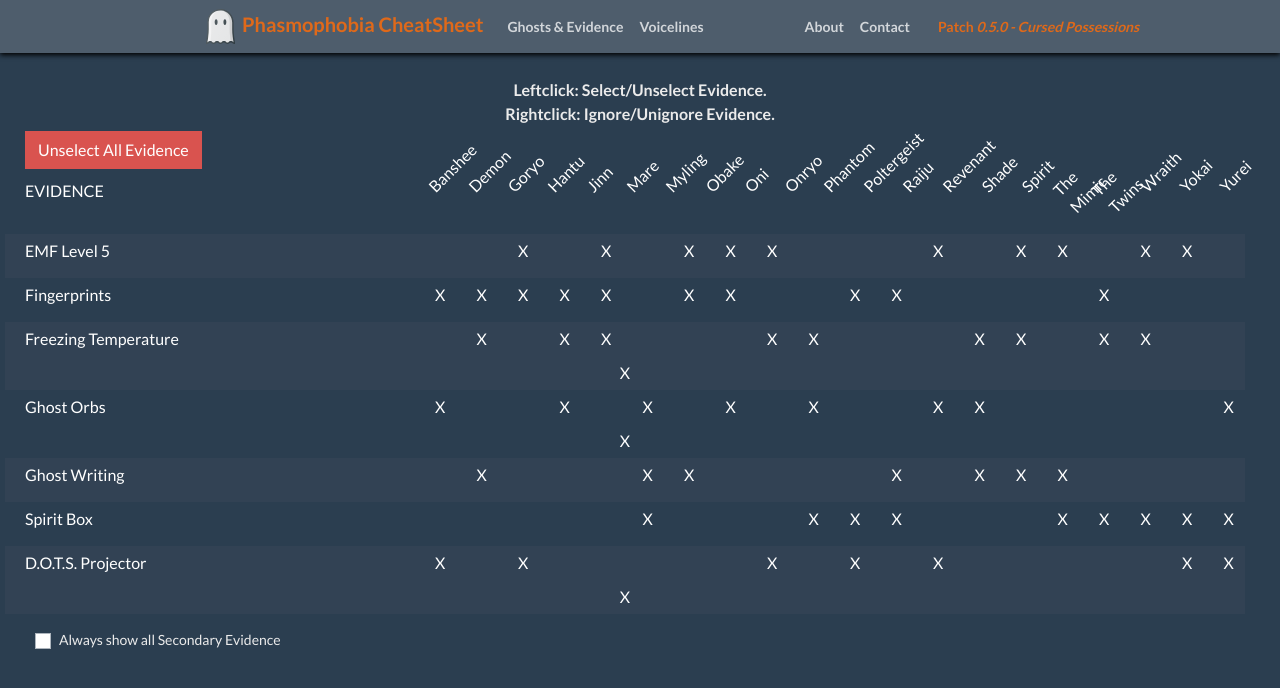
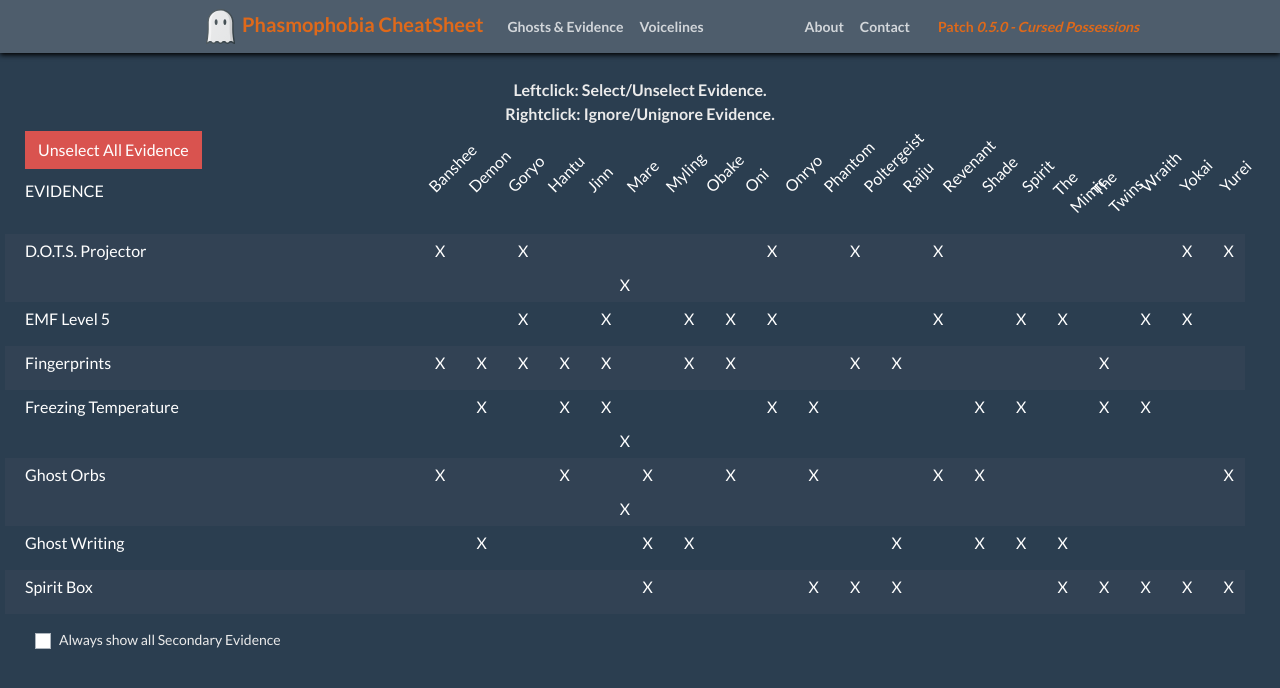
Before and after one commit to un0btanium/phasmophobia-cheatsheet, a React (Create React App) app: page / in a window 1280 px wide. Shown: the top 688 px of the page. Built offline with nearby package versions, Linux system fonts and the light colour scheme.

Commit message:
reduce evidence redundancy and remove unused ghost fields in data.json

```diff
--- a/src/App.js
+++ b/src/App.js
@@ -31,6 +31,9 @@
   	constructor(props) {
 		super(props);
 
+		data.primaryevidence = [];
+		data.secondaryevidence = [];
+
 		let ghostNames = [];
 		let ghostsByName = {};
 		let selectedGhosts = {};
@@ -39,20 +42,37 @@
 		let selectedEvidence = {};
 		let ignoredEvidence = {};
 		let remainingEvidence = {};
+
 		// TODO add tooltip info for each ghost (copy ingame texts)
 
 		for (let ghost of data.ghosts) {
+			ghost.evidence = ghost.primaryEvidences.concat(ghost.secondaryEvidences);
+			for (let primaryEvidence of ghost.primaryEvidences) {
+				console.log(data.primaryevidence)
+				if (!data.primaryevidence.includes(primaryEvidence)) {
+					data.primaryevidence.push(primaryEvidence);
+				}
+			}
+			for (let secondaryEvidence of ghost.secondaryEvidences) {
+				console.log(data.secondaryevidence)
+				if (!data.secondaryevidence.includes(secondaryEvidence)) {
+					data.secondaryevidence.push(secondaryEvidence);
+				}
+			}
+
 			selectedGhosts[ghost.name] = false;
 			ignoredGhosts[ghost.name] = false;
 			ghostsByName[ghost.name] = ghost;
 			ghostNames.push(ghost.name);
 		}
 
+
 		let sortAlphabetically = (a, b) => {
 			if(a < b) { return -1; }
 			if(a > b) { return 1; }
 			return 0;
 		}
+		data.primaryevidence.sort(sortAlphabetically);
 		ghostNames.sort(sortAlphabetically);
 		for (let voicelineName in data.voicelines) {
 			data.voicelines[voicelineName].sort(sortAlphabetically);
@@ -108,11 +128,9 @@
 			resetSelected: this.resetSelected
 
 		};
-
 	}
 
   	render() {
-
 		return (
 			<Router>
 				<div className="full-screenable-node">
--- a/src/phasmophobia-data/data.js
+++ b/src/phasmophobia-data/data.js
@@ -1,104 +1,37 @@
-var data ={
+var data = {
 	"patchVersion": "0.5.0 - Cursed Possessions",
-	"primaryevidence": [
-		"EMF Level 5",
-		"Fingerprints",
-		"Freezing Temperature",
-		"Ghost Orbs",
-		"Ghost Writing",
-		"Spirit Box",
-		"D.O.T.S. Projector"
-	],
-	"secondaryevidence": [
-		"Chance to throw objects at great speeds",
-		"More ghost activity and events when there are more people are nearby",
-		"Smudge sticks stop attacks for 3 min instead of 1.5",
-		"Stepping in salt leaves no UV footprints",
-		"Can teleport to a random player when not hunting",
-		"Looking at the ghost drops sanity by 0.4% each second instead of 0.2%",
-		"Taking a photo makes the ghost temporarily disappear",
-		"Blinks slower during hunts (1s to 2s instead of 0.3s to 1s)",
-		"Throws multiple objects at once and reduces sanity by the number of thrown items times 2",
-		"Targets and hunts one player until killed (If the player is not in the building, it does a regular hunt)",
-		"Can start a hunt early regardless the avarage sanity if it sees a player long enough",
-		"The Crucifixs effective radius is 5m instead of 3m",
-		"Only choosen player can finish the 'Repel a ghost while it is chasing' objective",
-		"Can lower the sanity of all players within a certain range by 25%",
-		"During a hunt it travels faster when chasing a target until it comes close",
-		"Cannot use abilities when the locations power is turned off",
-		"Can hunt at 60 % avg sanity when lights are turned off",
-		"Cannot turn on lights",
-		"Very fast when chasing a player during a hunt (2x normal speed)",
-		"Very slow when not chasing anyone during a hunt (1/2 of normal speed)",
-		"Less chance of ghost activity and ghost events when more than 1 player is nearby",
-		"Lower chance of initiating a hunt when more than 1 player is nearby",
-		"Can initiate a hunt at an avarage sanity of 70%",
-		"Successful answers from the ouja board lowers sanity by 40% instead of 50%",
-		"Ghost event drops sanity by 0.4% per second instead of 0.2%",
-		"Smudging will make it roam less on average for 1.5 min",
-		"Can initiate a hunt at an avarage sanity of 80% if players are talking nearby",
-		"During a hunt it only can hear sounds in a radius of 2m",
-		"Walking speed is affected by room temperature when hunting and not chasing",
-		"1.8 m/s below 10°C/50°F - 1.4 m/s above 10°C/50°F",
-		"D.O.T.S. only visible through a video cam and no players in the room",
-		"Less likely to roam when not hunting",
-		"Always gives the D.O.T.S. evidence on nightmare difficulty",
-		"More sounds on the parabolic mic",
-		"During a hunt footstep sounds can only be heard when 10m or closer (similar to electronic interference)",
-		"Can initiate a hunt when any flames are extinguished regardless of average sanity",
-		"Chance for the ability increases everytime a player is killed",
-		"Lit candles act as crucifixes. Blown out when successfuly prevented a hunt",
-		"Main twin primary stays in the ghost room, makes freezing and spirit box",
-		"Secondary twin wanders around interacting with the environment",
-		"Secondary twin cannot interact with motion sensors, spirit box or make freezing",
-		"Either Twin can initiate a Hunt but not simultaneously",
-		"While hunting it has an increased movement speed when it touches electronic equipment",
-		"It doesn't matter if the equipment lies on the floor or held by a player",
-		"Abilities only affected by player equipment and not location electrics like TVs or lights",
-		"Can initiate a hunt at an avarage sanity of 70% if there is electrical equipment nearby",
-		"Reduced chance to leave fingerprints",
-		"Low chance to leave fingerprints with 6 fingers",
-    "Fingerprints disappear earlier (60s) than other ghosts (120s)",
-		"Always gives the Fingerprints evidence on nightmare difficulty"
-	],
 	"ghosts": [
 		{
 			"name": "Spirit",
-			"description":"",
-			"uniquestrength": "",
-			"weaknesses": "",
-			"evidence": [
+			"primaryEvidences": [
 				"EMF Level 5",
 				"Ghost Writing",
-				"Spirit Box",
-
+				"Spirit Box"
+			],
+			"secondaryEvidences": [
 				"Smudge sticks stop attacks for 3 min instead of 1.5"
 			]
 		},
 		{
 			"name": "Wraith",
-			"description":"",
-			"uniquestrength": "",
-			"weaknesses": "",
-			"evidence": [
+			"primaryEvidences": [
 				"EMF Level 5",
 				"Spirit Box",
-				"D.O.T.S. Projector",
-
+				"D.O.T.S. Projector"
+			],
+			"secondaryEvidences": [
 				"Stepping in salt leaves no UV footprints",
 				"Can teleport to a random player when not hunting"
 			]
 		},
 		{
 			"name": "Phantom",
-			"description":"",
-			"uniquestrength": "",
-			"weaknesses": "",
-			"evidence": [
+			"primaryEvidences": [
 				"Spirit Box",
 				"Fingerprints",
 				"D.O.T.S. Projector",
-
+			],
+			"secondaryEvidences": [
 				"Looking at the ghost drops sanity by 0.4% each second instead of 0.2%",
 				"Taking a photo makes the ghost temporarily disappear",
 				"Blinks slower during hunts (1s to 2s instead of 0.3s to 1s)"
@@ -106,27 +39,23 @@
 		},
 		{
 			"name": "Poltergeist",
-			"description":"",
-			"uniquestrength": "",
-			"weaknesses": "",
-			"evidence": [
+			"primaryEvidences": [
 				"Spirit Box",
 				"Ghost Writing",
 				"Fingerprints",
-
+			],
+			"secondaryEvidences": [
 				"Throws multiple objects at once and reduces sanity by the number of thrown items times 2"
 			]
 		},
 		{
 			"name": "Banshee",
-			"description":"",
-			"uniquestrength": "",
-			"weaknesses": "",
-			"evidence": [
+			"primaryEvidences": [
 				"Ghost Orbs",
 				"Fingerprints",
 				"D.O.T.S. Projector",
-
+			],
+			"secondaryEvidences": [
 				"Targets and hunts one player until killed (If the player is not in the building, it does a regular hunt)",
 				"The Crucifixs effective radius is 5m instead of 3m",
 				"Only choosen player can finish the 'Repel a ghost while it is chasing' objective"
@@ -134,14 +63,12 @@
 		},
 		{
 			"name": "Jinn",
-			"description":"",
-			"uniquestrength": "",
-			"weaknesses": "",
-			"evidence": [
+			"primaryEvidences": [
 				"Freezing Temperature",
 				"EMF Level 5",
 				"Fingerprints",
-
+			],
+			"secondaryEvidences": [
 				"During a hunt it travels faster when chasing a target until it comes close",
 				"Can lower the sanity of all players within a certain range by 25%",
 				"Cannot use abilities when the locations power is turned off"
@@ -149,56 +76,48 @@
 		},
 		{
 			"name": "Mare",
-			"description":"",
-			"uniquestrength": "",
-			"weaknesses": "",
-			"evidence": [
+			"primaryEvidences": [
 				"Ghost Orbs",
 				"Spirit Box",
 				"Ghost Writing",
-
+			],
+			"secondaryEvidences": [
 				"Can hunt at 60 % avg sanity when lights are turned off",
 				"Cannot turn on lights"
 			]
 		},
 		{
 			"name": "Revenant",
-			"description":"",
-			"uniquestrength": "",
-			"weaknesses": "",
-			"evidence": [
+			"primaryEvidences": [
 				"Freezing Temperature",
 				"Ghost Orbs",
 				"Ghost Writing",
-
+			],
+			"secondaryEvidences": [
 				"Very fast when chasing a player during a hunt (2x normal speed)",
 				"Very slow when not chasing anyone during a hunt (1/2 of normal speed)"
 			]
 		},
 		{
 			"name": "Shade",
-			"description":"",
-			"uniquestrength": "",
-			"weaknesses": "",
-			"evidence": [
+			"primaryEvidences": [
 				"Freezing Temperature",
 				"EMF Level 5",
 				"Ghost Writing",
-
+			],
+			"secondaryEvidences": [
 				"Less chance of ghost activity and ghost events when more than 1 player is nearby",
 				"Lower chance of initiating a hunt when more than 1 player is nearby"
 			]
 		},
 		{
 			"name": "Demon",
-			"description":"",
-			"uniquestrength": "",
-			"weaknesses": "",
-			"evidence": [
+			"primaryEvidences": [
 				"Freezing Temperature",
 				"Fingerprints",
 				"Ghost Writing",
-
+			],
+			"secondaryEvidences": [
 				"Can initiate a hunt at an avarage sanity of 70%",
 				"Successful answers from the ouja board lowers sanity by 40% instead of 50%",
 				"Can start a hunt early regardless the avarage sanity if it sees a player long enough",
@@ -206,70 +125,60 @@
 		},
 		{
 			"name": "Yurei",
-			"description":"",
-			"uniquestrength": "",
-			"weaknesses": "",
-			"evidence": [
+			"primaryEvidences": [
 				"Freezing Temperature",
 				"Ghost Orbs",
 				"D.O.T.S. Projector",
-
+			],
+			"secondaryEvidences": [
 				"Ghost event drops sanity by 0.4% per second instead of 0.2%",
 				"Smudging will make it roam less on average for 1.5 min"
 			]
 		},
 		{
 			"name": "Oni",
-			"description":"",
-			"uniquestrength": "",
-			"weaknesses": "",
-			"evidence": [
+			"primaryEvidences": [
 				"Freezing Temperature",
 				"EMF Level 5",
 				"D.O.T.S. Projector",
-
+			],
+			"secondaryEvidences": [
 				"Chance to throw objects at great speeds",
 				"More ghost activity and events when there are more people are nearby"
 			]
 		},
 		{
 			"name": "Yokai",
-			"description":"",
-			"uniquestrength": "",
-			"weaknesses": "",
-			"evidence": [
+			"primaryEvidences": [
 				"Ghost Orbs",
 				"Spirit Box",
 				"D.O.T.S. Projector",
-
+			],
+			"secondaryEvidences": [
 				"Can initiate a hunt at an avarage sanity of 80% if players are talking nearby",
 				"During a hunt it only can hear sounds in a radius of 2m"
 			]
 		},
 		{
 			"name": "Hantu",
-			"description":"",
-			"uniquestrength": "",
-			"weaknesses": "",
-			"evidence": [
+			"primaryEvidences": [
 				"Freezing Temperature",
 				"Ghost Orbs",
 				"Fingerprints",
-
+			],
+			"secondaryEvidences": [
 				"Walking speed is affected by room temperature when hunting and not chasing",
 				"1.8 m/s below 10°C/50°F - 1.4 m/s above 10°C/50°F"
 			]
 		},
 		{
 			"name": "Goryo",
-			"description":"",
-			"uniquestrength": "",
-			"weaknesses": "",
-			"evidence": [
+			"primaryEvidences": [
 				"EMF Level 5",
 				"Fingerprints",
 				"D.O.T.S. Projector",
-
+			],
+			"secondaryEvidences": [
 				"D.O.T.S. only visible through a video cam and no players in the room",
 				"Less likely to roam when not hunting",
 				"Always gives the D.O.T.S. evidence on nightmare difficulty"
@@ -277,28 +186,24 @@
 		},
 		{
 			"name": "Myling",
-			"description":"",
-			"uniquestrength": "",
-			"weaknesses": "",
-			"evidence": [
+			"primaryEvidences": [
 				"EMF Level 5",
 				"Fingerprints",
 				"Ghost Writing",
-
+			],
+			"secondaryEvidences": [
 				"More sounds on the parabolic mic",
 				"During a hunt footstep sounds can only be heard when 10m or closer (similar to electronic interference)"
 			]
 		},
 		{
 			"name": "Onryo",
-			"description":"",
-			"uniquestrength": "",
-			"weaknesses": "",
-			"evidence": [
+			"primaryEvidences": [
 				"Spirit Box",
 				"Ghost Orbs",
 				"Freezing Temperature",
-
+			],
+			"secondaryEvidences": [
 				"Can initiate a hunt when any flames are extinguished regardless of average sanity",
 				"Chance for the ability increases everytime a player is killed",
 				"Lit candles act as crucifixes. Blown out when successfuly prevented a hunt"
@@ -306,14 +211,12 @@
 		},
 		{
 			"name": "The Twins",
-			"description":"",
-			"uniquestrength": "",
-			"weaknesses": "",
-			"evidence": [
+			"primaryEvidences": [
 				"EMF Level 5",
 				"Spirit Box",
 				"Freezing Temperature",
-
+			],
+			"secondaryEvidences": [
 				"Main twin primary stays in the ghost room, makes freezing and spirit box",
 				"Secondary twin wanders around interacting with the environment",
 				"Secondary twin cannot interact with motion sensors, spirit box or make freezing",
@@ -322,14 +225,12 @@
 		},
 		{
 			"name": "Raiju",
-			"description":"",
-			"uniquestrength": "",
-			"weaknesses": "",
-			"evidence": [
+			"primaryEvidences": [
 				"EMF Level 5",
 				"Ghost Orbs",
 				"D.O.T.S. Projector",
-
+			],
+			"secondaryEvidences": [
 				"While hunting it has an increased movement speed when it touches electronic equipment",
 				"It doesn't matter if the equipment lies on the floor or held by a player",
 				"Abilities only affected by player equipment and not location electrics like TVs or lights",
@@ -338,30 +239,26 @@
 		},
 		{
 			"name": "Obake",
-			"description":"",
-			"uniquestrength": "",
-			"weaknesses": "",
-			"evidence": [
+			"primaryEvidences": [
 				"EMF Level 5",
 				"Fingerprints",
 				"Ghost Orbs",
-
+			],
+			"secondaryEvidences": [
 				"Reduced chance to leave fingerprints",
 				"Low chance to leave fingerprints with 6 fingers",
-		    "Fingerprints disappear earlier (60s) than other ghosts (120s)",
+		    	"Fingerprints disappear earlier (60s) than other ghosts (120s)",
 				"Always gives the Fingerprints evidence on nightmare difficulty"
 			]
 		},
 		{
 			"name": "The Mimic",
-			"description":"",
-			"uniquestrength": "",
-			"weaknesses": "",
-			"evidence": [
+			"primaryEvidences": [
 				"Freezing Temperature",
 				"Spirit Box",
 				"Fingerprints",
-
+			],
+			"secondaryEvidences": [
 				"Ghost orb sightings nearby"
 			]
 		}
```
